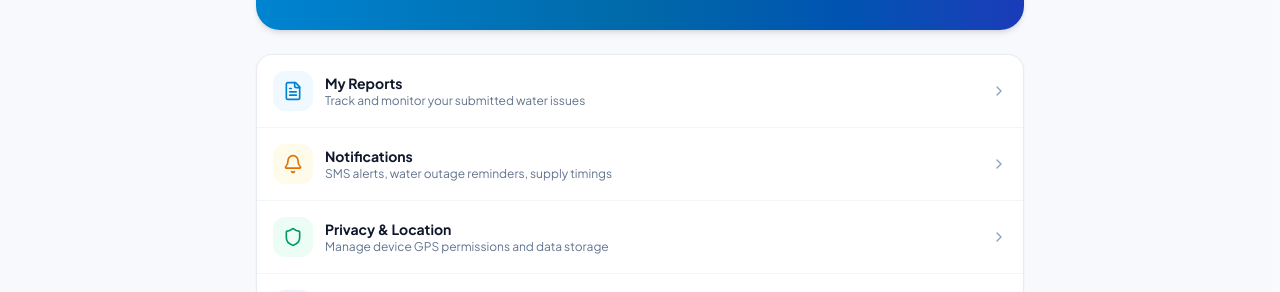
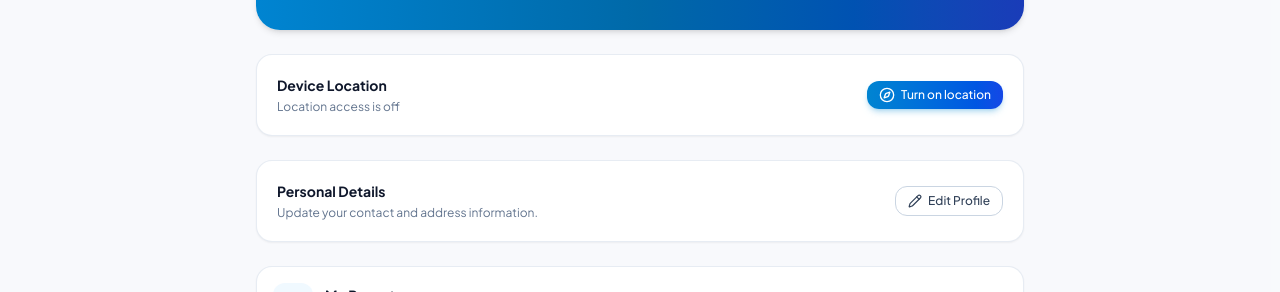
Before and after one commit to moon-rocks/Jal_setu, a React (Vite) app: page /profile in a window 1280 px wide. Shown: the part 202-494 px from the top of the page. Built offline with nearby package versions, Linux system fonts and the light colour scheme; no server answers; the database is empty.

Commit message:
Jal_setu_final

```diff
--- a/src/pages/citizen/CitizenProfilePage.tsx
+++ b/src/pages/citizen/CitizenProfilePage.tsx
@@ -1,7 +1,8 @@
-import React from 'react';
+import React, { useState } from 'react';
 import { useNavigate } from 'react-router-dom';
 import { Card } from '../../components/ui/Card';
 import { Button } from '../../components/ui/Button';
+import { Input } from '../../components/ui/Input';
 import {
   User,
   Mail,
@@ -16,12 +17,56 @@ import {
   LogOut,
   ChevronRight,
   Droplets,
+  Pencil,
+  Compass,
 } from 'lucide-react';
 import { useAuth } from '../../context/AuthContext';
+import { useLocationContext } from '../../context/LocationContext';
+import { authService } from '../../services/authService';
 
 export const CitizenProfilePage: React.FC = () => {
   const navigate = useNavigate();
-  const { user, profile, signOut } = useAuth();
+  const { user, profile, signOut, refreshProfile } = useAuth();
+  const { location, isLocating, error: locationError, getFreshLocation } = useLocationContext();
+  const [isEditing, setIsEditing] = useState(false);
+  const [fullName, setFullName] = useState(profile?.fullName || '');
+  const [phone, setPhone] = useState(profile?.phone || '');
+  const [wardName, setWardName] = useState(profile?.wardName || '');
+  const [address, setAddress] = useState(profile?.address || '');
+  const [isSaving, setIsSaving] = useState(false);
+  const [profileError, setProfileError] = useState('');
+  const [profileSaved, setProfileSaved] = useState(false);
+
+  const handleEditProfile = () => {
+    setFullName(profile?.fullName || '');
+    setPhone(profile?.phone || '');
+    setWardName(profile?.wardName || '');
+    setAddress(profile?.address || '');
+    setProfileError('');
+    setProfileSaved(false);
+    setIsEditing(true);
+  };
+
+  const handleSaveProfile = async (event: React.FormEvent) => {
+    event.preventDefault();
+    if (!user) return;
+
+    setIsSaving(true);
+    setProfileError('');
+    const saved = await authService.updateProfile(user.id, { fullName, phone, wardName, address });
+    if (saved) {
+      await refreshProfile();
+      setIsEditing(false);
+      setProfileSaved(true);
+    } else {
+      setProfileError('Your changes could not be saved. Please try again.');
+    }
+    setIsSaving(false);
+  };
+
+  const handleTurnOnLocation = async () => {
+    await getFreshLocation();
+  };
 
   const handleSignOut = async () => {
     await signOut();
@@ -73,6 +118,72 @@ export const CitizenProfilePage: React.FC = () => {
           </div>
         </div>
       </div>
+
+      <Card variant="default" className="space-y-4">
+        <div className="flex flex-wrap items-center justify-between gap-3">
+          <div>
+            <h3 className="text-sm font-bold text-slate-900">Device Location</h3>
+            <p className="text-xs text-slate-500 mt-1">
+              {location
+                ? location.address || `${location.ward}, ${location.city}`
+                : 'Location access is off'}
+            </p>
+          </div>
+          <Button
+            type="button"
+            variant="civic"
+            size="sm"
+            onClick={handleTurnOnLocation}
+            isLoading={isLocating}
+            leftIcon={<Compass className="w-4 h-4" />}
+          >
+            Turn on location
+          </Button>
+        </div>
+        {locationError && (
+          <div className="flex flex-wrap items-center justify-between gap-3 rounded-lg border border-amber-200 bg-amber-50 p-3" role="status" aria-live="polite">
+            <p className="text-xs text-amber-900">
+              {locationError} Please check your browser&apos;s location permission and try again.
+            </p>
+            <Button type="button" variant="outline" size="sm" onClick={handleTurnOnLocation} isLoading={isLocating}>
+              Try again
+            </Button>
+          </div>
+        )}
+      </Card>
+
+      <Card variant="default" className="space-y-4">
+        <div className="flex items-center justify-between gap-3">
+          <div>
+            <h3 className="text-sm font-bold text-slate-900">Personal Details</h3>
+            <p className="text-xs text-slate-500 mt-1">Update your contact and address information.</p>
+          </div>
+          {!isEditing && (
+            <Button type="button" variant="outline" size="sm" onClick={handleEditProfile} leftIcon={<Pencil className="w-3.5 h-3.5" />}>
+              Edit Profile
+            </Button>
+          )}
+        </div>
+
+        {profileSaved && <p className="text-xs text-emerald-700" role="status">Profile updated successfully.</p>}
+        {isEditing && (
+          <form onSubmit={handleSaveProfile} className="space-y-3">
+            <Input label="Full Name" value={fullName} onChange={(event) => setFullName(event.target.value)} required />
+            <Input label="Mobile Number" type="tel" value={phone} onChange={(event) => setPhone(event.target.value)} />
+            <Input label="Municipal Ward" value={wardName} onChange={(event) => setWardName(event.target.value)} />
+            <Input label="Street / Landmark Address" value={address} onChange={(event) => setAddress(event.target.value)} />
+            {profileError && <p className="text-xs text-rose-600" role="alert">{profileError}</p>}
+            <div className="flex justify-end gap-2">
+              <Button type="button" variant="outline" size="sm" onClick={() => setIsEditing(false)} disabled={isSaving}>
+                Cancel
+              </Button>
+              <Button type="submit" variant="civic" size="sm" isLoading={isSaving}>
+                Save Profile
+              </Button>
+            </div>
+          </form>
+        )}
+      </Card>
 
       {/* Navigation Sections */}
       <div className="space-y-4">
```
